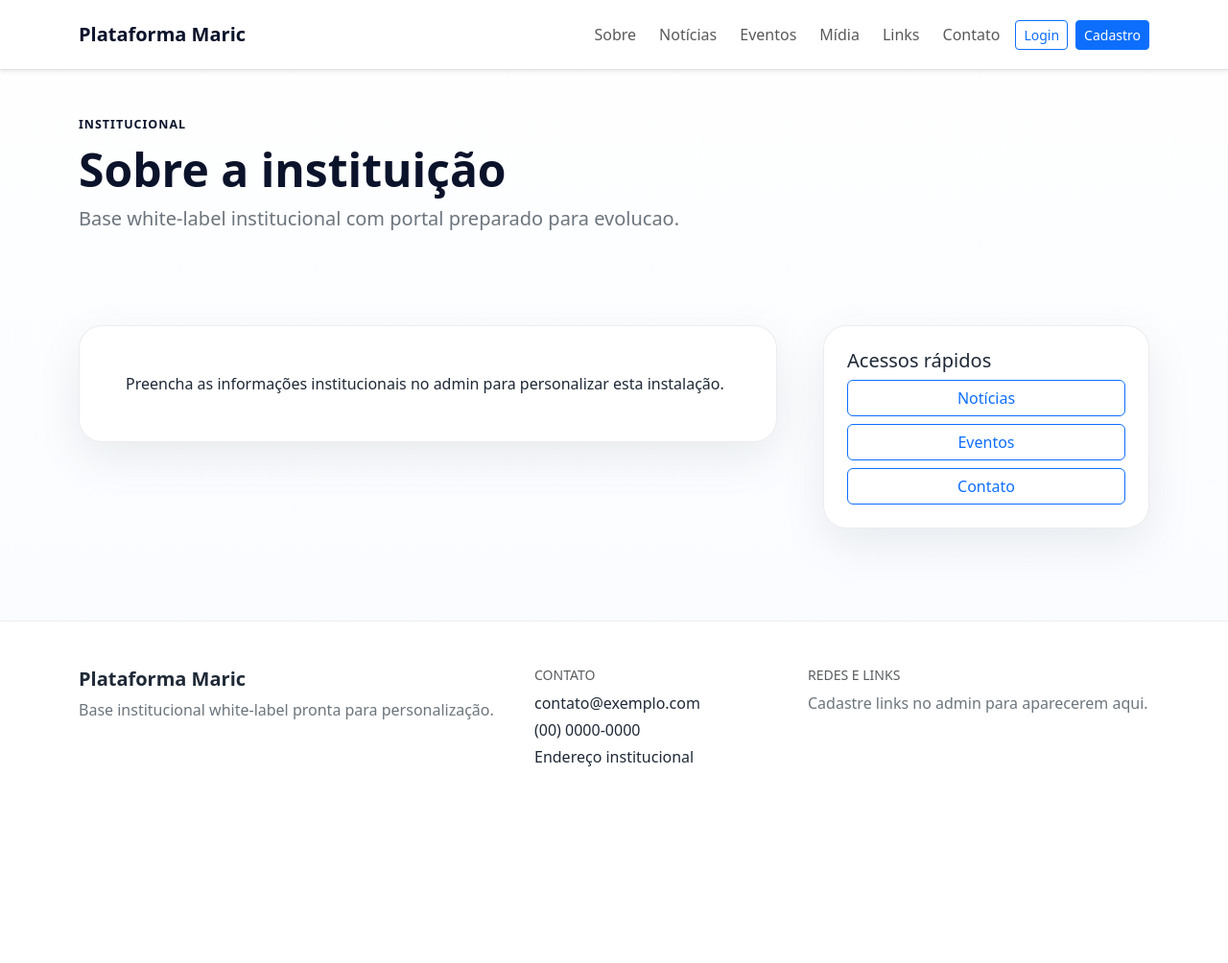
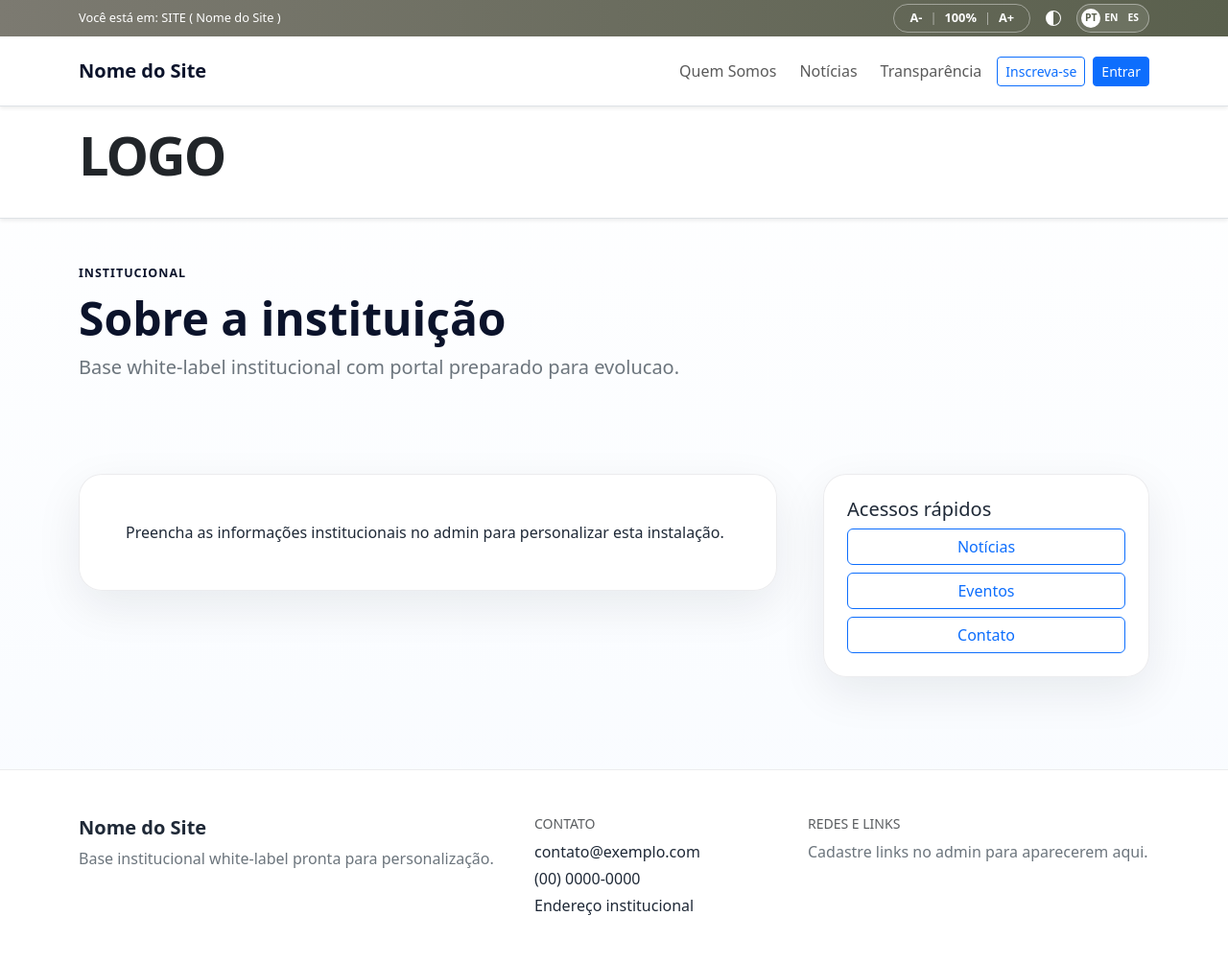
Before and after one commit to SCTMarica/PLATAFORMA-MARIC-, a Django app: page /sobre/ in a window 1280 px wide. Shown: the whole page at 96% size. Before the commit the page ends 799 px from the top, so only its background shows below. Run offline with Django 5.2, Linux system fonts and the light colour scheme; data that the repository does not hold is empty.

Commit message:
Navbar test

```diff
--- a/core/context_processors.py
+++ b/core/context_processors.py
@@ -4,7 +4,7 @@ from .models import SiteSettings, SocialLink
 
 
 DEFAULT_SITE_SETTINGS = {
-    "site_name": "Plataforma Maric",
+    "site_name": "Nome do Site",
     "tagline": "Base white-label institucional com portal preparado para evolucao.",
     "hero_title": "Transforme sua presença institucional em uma plataforma pronta para evoluir.",
     "hero_subtitle": "Frontend público, CMS simples no admin e estrutura preparada para login, cadastro e portal restrito.",
--- a/core/models.py
+++ b/core/models.py
@@ -30,7 +30,7 @@ class User(AbstractUser):
 
 
 class SiteSettings(TimeStampedModel):
-    site_name = models.CharField(max_length=150, default="Plataforma Maric")
+    site_name = models.CharField(max_length=150, default="Plataforma Maricá")
     tagline = models.CharField(max_length=200, blank=True)
     hero_title = models.CharField(max_length=200)
     hero_subtitle = models.TextField(blank=True)
--- a/requirements.txt
+++ b/requirements.txt
@@ -1,3 +1,3 @@
 Django==5.2.4
-psycopg[binary]==3.2.9
+psycopg==3.2.9
 gunicorn==23.0.0
--- a/templates/base.html
+++ b/templates/base.html
@@ -4,7 +4,7 @@
   <head>
     <meta charset="utf-8">
     <meta name="viewport" content="width=device-width, initial-scale=1">
-    <title>{% block title %}{{ site_settings.site_name|default:"Plataforma Maric" }}{% endblock %}</title>
+    <title>{% block title %}{{ site_settings.site_name|default:"Nome do Site" }}{% endblock %}</title>
     <meta name="description" content="{{ site_settings.tagline|default:'Base white-label institucional com portal preparado para evolucao.' }}">
     <link href="https://cdn.jsdelivr.net/npm/bootstrap@5.3.6/dist/css/bootstrap.min.css" rel="stylesheet" integrity="sha384-4Q6Gf2aSP4eDXB8Miphtr37CMZZQ5oXLH2yaXMJ2w8e2ZtHTl7GptT4jmndRuHDT" crossorigin="anonymous">
     <link rel="stylesheet" href="{% static 'css/theme.css' %}">
--- a/templates/partials/footer.html
+++ b/templates/partials/footer.html
@@ -2,7 +2,7 @@
   <div class="container">
     <div class="row g-4">
       <div class="col-lg-5">
-        <h5 class="fw-bold">{{ site_settings.site_name|default:"Plataforma Maric" }}</h5>
+        <h5 class="fw-bold">{{ site_settings.site_name|default:"Nome do Site" }}</h5>
         <p class="text-secondary mb-0">{{ site_settings.footer_text|default:site_settings.tagline|default:"Base institucional white-label pronta para personalização." }}</p>
       </div>
       <div class="col-lg-3">
--- a/templates/partials/header.html
+++ b/templates/partials/header.html
@@ -1,25 +1,111 @@
+<style>
+  .topbar-marica {
+    background: linear-gradient(90deg, #7c7a71 0%, #5a604d 100%);
+    font-size: 0.8rem;
+  }
+
+  .topbar-marica a {
+    color: white;
+    text-decoration: none;
+  }
+
+  .topbar-marica a:hover {
+    color: #e0e0e0;
+  }
+
+  .pill-borda {
+    border: 1px solid rgba(255, 255, 255, 0.4);
+  }
+
+  .lang-pt {
+    background-color: white;
+    color: #5a604d;
+    border-radius: 50%;
+    width: 20px;
+    height: 20px;
+    display: inline-flex;
+    align-items: center;
+    justify-content: center;
+    font-weight: bold;
+    font-size: 0.65rem;
+  }
+
+  .lang-en {
+    color: white;
+    font-size: 0.65rem;
+    font-weight: bold;
+    padding-left: 4px;
+    padding-right: 6px;
+  }
+
+  .lang-es {
+    color: white;
+    font-size: 0.65rem;
+    font-weight: bold;
+    padding-left: 4px;
+    padding-right: 6px;
+  }
+</style>
+
+<div class="topbar-marica text-white py-1">
+  <div class="container d-flex justify-content-between align-items-center">
+
+    <div class="d-none d-md-block">
+      Você está em: SITE ( Nome do Site )
+    </div>
+
+    <div class="d-flex align-items-center gap-3 ms-auto">
+
+      <div class="d-flex align-items-center px-3 py-1 rounded-pill pill-borda gap-2">
+        <a href="#" class="fw-bold">A-</a>
+        <span class="text-white-50">|</span>
+        <a href="#" class="fw-bold">100%</a>
+        <span class="text-white-50">|</span>
+        <a href="#" class="fw-bold">A+</a>
+      </div>
+
+      <a href="#" title="Alto Contraste" class="d-flex align-items-center">
+        <svg xmlns="http://www.w3.org/2000/svg" width="16" height="16" fill="currentColor" viewBox="0 0 16 16">
+          <path d="M8 15A7 7 0 1 0 8 1v14zm0 1A8 8 0 1 1 8 0a8 8 0 0 1 0 16z" />
+        </svg>
+      </a>
+
+      <div class="d-flex align-items-center rounded-pill pill-borda p-1"
+        style="background-color: rgba(255,255,255,0.1);">
+        <span class="lang-pt">PT</span>
+        <span class="lang-en">EN</span>
+        <span class="lang-es">ES</span>
+      </div>
+
+    </div>
+  </div>
+</div>
+
 <nav class="navbar navbar-expand-lg bg-white border-bottom sticky-top shadow-sm">
   <div class="container py-2">
     <a class="navbar-brand fw-bold d-flex align-items-center gap-2" href="{% url 'core:home' %}">
-      {% if site_settings.logo_url %}
-        <img src="{{ site_settings.logo_url }}" alt="{{ site_settings.site_name }}" class="brand-logo">
-      {% endif %}
-      <span>{{ site_settings.site_name|default:"Plataforma Maric" }}</span>
+      <span>{{ site_settings.site_name|default:"Nome do Site" }}</span>
     </a>
-    <button class="navbar-toggler" type="button" data-bs-toggle="collapse" data-bs-target="#siteNav" aria-controls="siteNav" aria-expanded="false" aria-label="Alternar navegação">
+    <button class="navbar-toggler" type="button" data-bs-toggle="collapse" data-bs-target="#siteNav"
+      aria-controls="siteNav" aria-expanded="false" aria-label="Toggle navigation">
       <span class="navbar-toggler-icon"></span>
     </button>
+
     <div class="collapse navbar-collapse" id="siteNav">
       <ul class="navbar-nav ms-auto mb-2 mb-lg-0 align-items-lg-center gap-lg-2">
-        <li class="nav-item"><a class="nav-link" href="{% url 'core:about' %}">Sobre</a></li>
+        <li class="nav-item"><a class="nav-link" href="{% url 'core:about' %}">Quem Somos</a></li>
         <li class="nav-item"><a class="nav-link" href="{% url 'core:news-list' %}">Notícias</a></li>
-        <li class="nav-item"><a class="nav-link" href="{% url 'core:event-list' %}">Eventos</a></li>
-        <li class="nav-item"><a class="nav-link" href="{% url 'core:media' %}">Mídia</a></li>
-        <li class="nav-item"><a class="nav-link" href="{% url 'core:links' %}">Links</a></li>
-        <li class="nav-item"><a class="nav-link" href="{% url 'core:contact' %}">Contato</a></li>
-        <li class="nav-item"><a class="btn btn-outline-primary btn-sm" href="{% url 'core:login' %}">Login</a></li>
-        <li class="nav-item"><a class="btn btn-primary btn-sm" href="{% url 'core:register' %}">Cadastro</a></li>
+        <li class="nav-item"><a class="nav-link" href="#">Transparência</a></li>
+        <li class="nav-item"><a class="btn btn-outline-primary btn-sm" href="{% url 'core:register' %}">Inscreva-se</a>
+        </li>
+        <li class="nav-item"><a class="btn btn-primary btn-sm" href="{% url 'core:login' %}">Entrar</a></li>
       </ul>
     </div>
   </div>
 </nav>
+<div class="bg-white border-bottom shadow-sm">
+  <div class="container pb-4 pt-2"> <a href="{% url 'core:home' %}" class="text-decoration-none text-dark">
+      <span class="fw-bold" style="font-size: 3.5rem; letter-spacing: -2px;">LOGO</span>
+    </a>
+  </div>
+</div>
```
Also changed, not shown: 1 other file.
